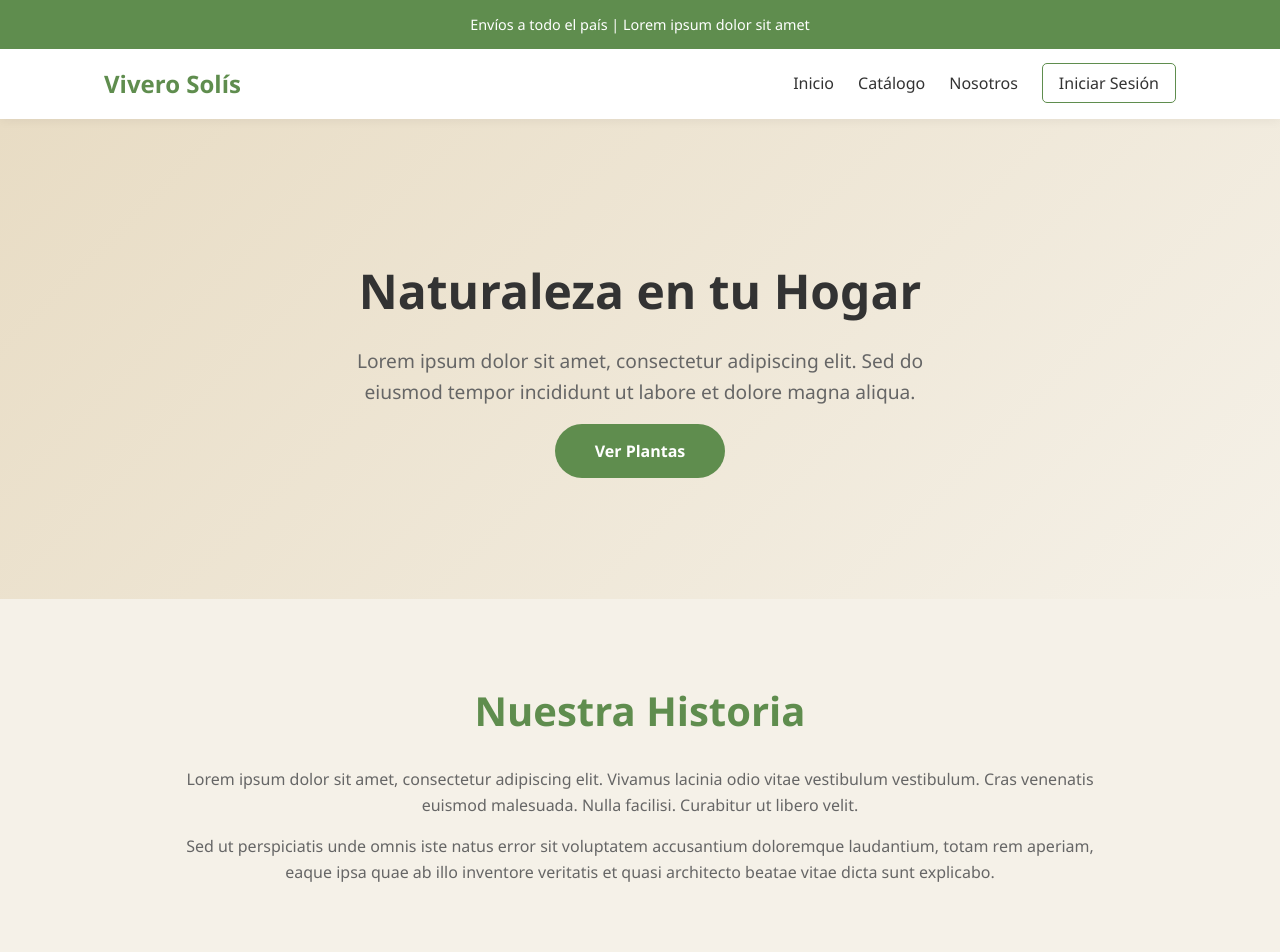
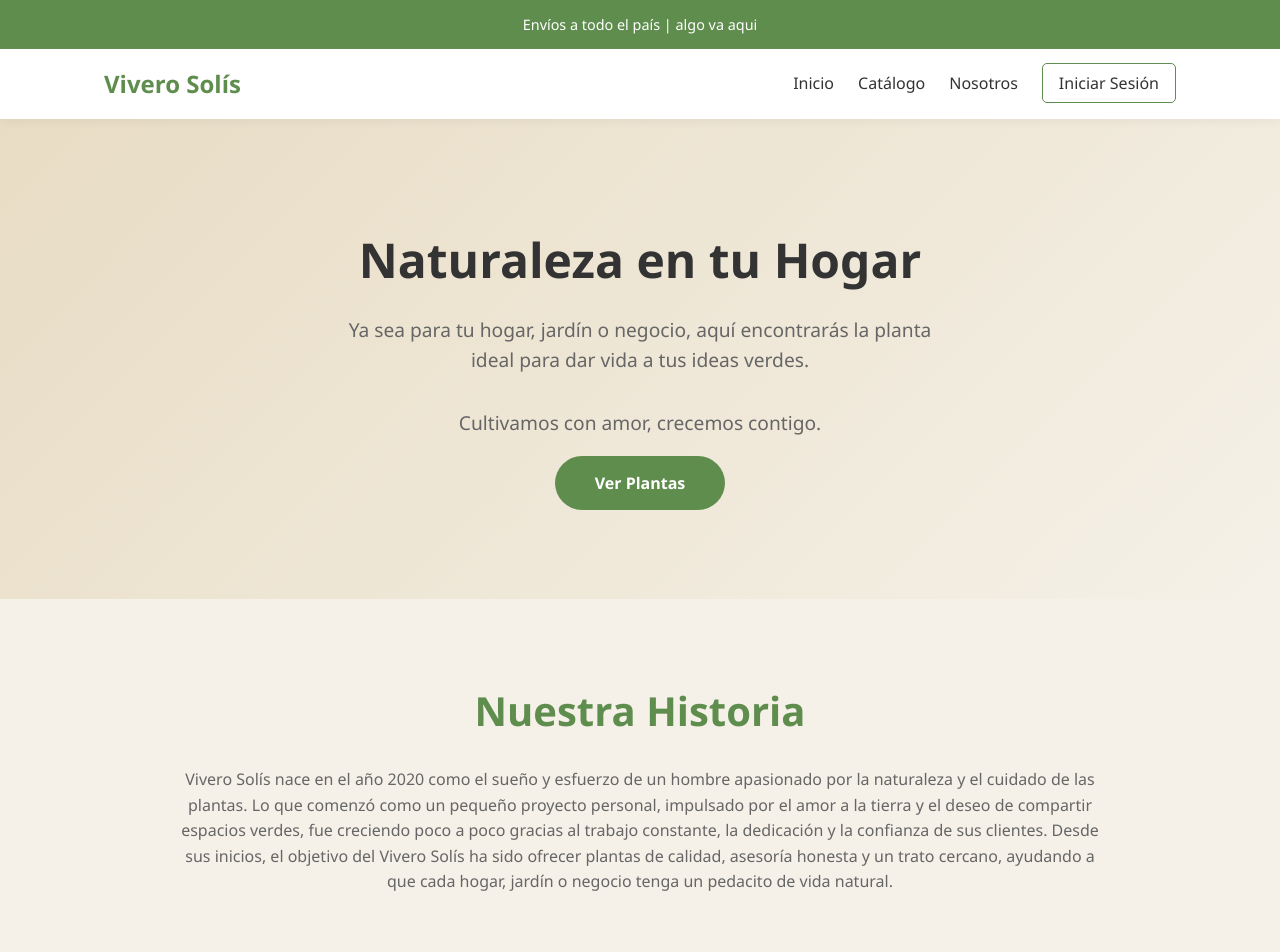
Before and after one commit to Julio12155/Technoseedprogra, a website: page public/tienda/index.html in a window 1280 px wide. Shown: the top 952 px of the page. Drawn offline with Linux system fonts and the light colour scheme; no server answers.

Commit message:
informacion
añadi info de la tienda

```diff
--- a/public/tienda/index.html
+++ b/public/tienda/index.html
@@ -10,7 +10,7 @@
 
     <header>
         <div class="top-bar">
-            Envíos a todo el país | Lorem ipsum dolor sit amet
+            Envíos a todo el país | algo va aqui
         </div>
         <nav>
             <a href="#" class="logo">Vivero Solís</a>
@@ -26,16 +26,20 @@
     <section id="inicio" class="hero">
         <div>
             <h1>Naturaleza en tu Hogar</h1>
-            <p>Lorem ipsum dolor sit amet, consectetur adipiscing elit. Sed do eiusmod tempor incididunt ut labore et dolore magna aliqua.</p>
+            <p>Ya sea para tu hogar, jardín o negocio, aquí encontrarás la planta ideal para dar vida a tus ideas verdes.</p>
+            <p>Cultivamos con amor, crecemos contigo.</p>
             <a href="#productos" class="cta-button">Ver Plantas</a>
         </div>
     </section>
 
     <section id="historia" class="historia">
         <h2>Nuestra Historia</h2>
-        <p>Lorem ipsum dolor sit amet, consectetur adipiscing elit. Vivamus lacinia odio vitae vestibulum vestibulum. Cras venenatis euismod malesuada. Nulla facilisi. Curabitur ut libero velit.</p>
-        <p>Sed ut perspiciatis unde omnis iste natus error sit voluptatem accusantium doloremque laudantium, totam rem aperiam, eaque ipsa quae ab illo inventore veritatis et quasi architecto beatae vitae dicta sunt explicabo.</p>
+        <p>Vivero Solís nace en el año 2020 como el sueño y esfuerzo de un hombre apasionado por la naturaleza y el cuidado de las plantas. Lo que comenzó como un pequeño proyecto personal, impulsado por el amor a la tierra y el deseo de compartir espacios verdes, fue creciendo poco a poco gracias al trabajo constante, la dedicación y la confianza de sus clientes.
+
+Desde sus inicios, el objetivo del Vivero Solís ha sido ofrecer plantas de calidad, asesoría honesta y un trato cercano, ayudando a que cada hogar, jardín o negocio tenga un pedacito de vida natural.</p>
+
     </section>
+
 
     <section id="productos" class="catalogo-section">
         <h2 class="catalogo-title">Nuestras Plantas</h2>
@@ -46,7 +50,7 @@
     </section>
 
     <footer>
-        <p>Vivero Solís &copy; 2025</p>
+        <p>Technoseed&copy; 2025</p>
         <p style="font-size: 0.8rem; color: var(--arena); margin-top: 10px;">
             Lorem ipsum dolor sit amet, consectetur adipiscing elit.
         </p>
```
Also changed, not shown: 1 other file.
